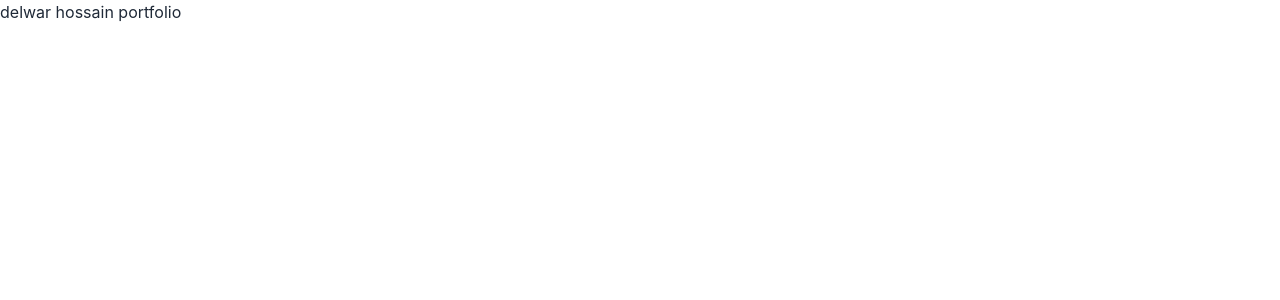
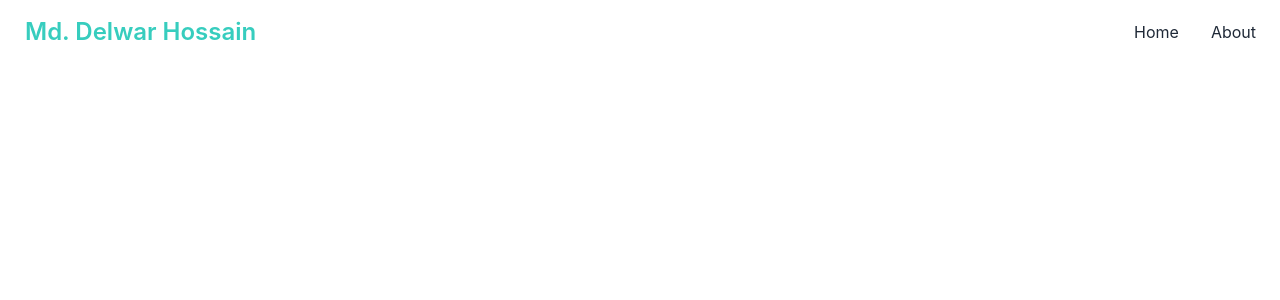
Before and after one commit to mdelwarhossain/delwar-hossain-portfolio, a React (Create React App) app: page / in a window 1280 px wide. Shown: the top 300 px of the page. Built offline with nearby package versions, Linux system fonts and the light colour scheme.

Commit message:
navbar added

```diff
--- a/public/index.html
+++ b/public/index.html
@@ -1,5 +1,5 @@
 <!DOCTYPE html>
-<html lang="en">
+<html data-theme="light" lang="en">
   <head>
     <meta charset="utf-8" />
     <link rel="icon" href="%PUBLIC_URL%/favicon.ico" />
--- a/src/App.js
+++ b/src/App.js
@@ -1,9 +1,10 @@
 import './App.css';
+import Navbar from './components/Navbar/Navbar';
 
 function App() {
   return (
     <div>
-      <h1>delwar hossain portfolio</h1>
+      <Navbar></Navbar>
     </div>
   );
 }
--- /dev/null
+++ b/src/components/Navbar/Navbar.js
@@ -0,0 +1,32 @@
+import React from 'react';
+
+const Navbar = () => {
+
+    const menuItems = <React.Fragment>
+        <li><a href="#home">Home</a></li>
+        <li><a href="#about">About</a></li>
+    </React.Fragment>
+
+    return (
+        <div className="navbar bg-base-100 flex justify-between">
+            <div className="navbar-start">
+                <div className="dropdown">
+                    <label tabIndex={0} className="btn btn-ghost lg:hidden">
+                        <svg xmlns="http://www.w3.org/2000/svg" className="h-5 w-5" fill="none" viewBox="0 0 24 24" stroke="currentColor"><path strokeLinecap="round" strokeLinejoin="round" strokeWidth="2" d="M4 6h16M4 12h8m-8 6h16" /></svg>
+                    </label>
+                    <ul tabIndex={1} className="menu menu-compact dropdown-content mt-3 p-2 shadow bg-base-100 rounded-box w-52">
+                        {menuItems}
+                    </ul>
+                </div>
+                <span id="home" className="btn btn-ghost normal-case text-extrabold text-2xl text-accent">Md. Delwar Hossain</span>
+            </div>
+            <div className="navbar-center hidden lg:flex">
+                <ul className="menu menu-horizontal p-0">
+                    {menuItems}
+                </ul>
+            </div>
+        </div>
+    );
+};
+
+export default Navbar;
```
